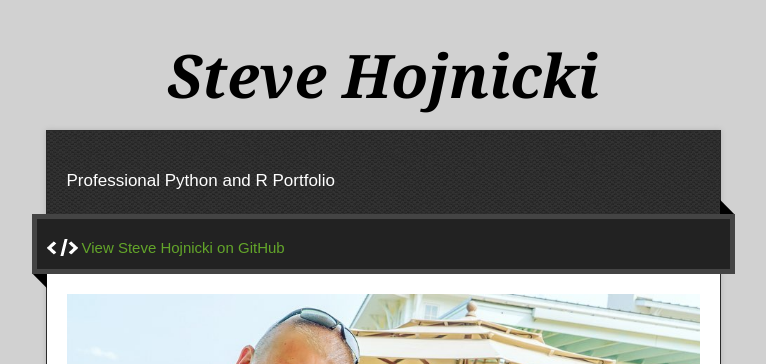
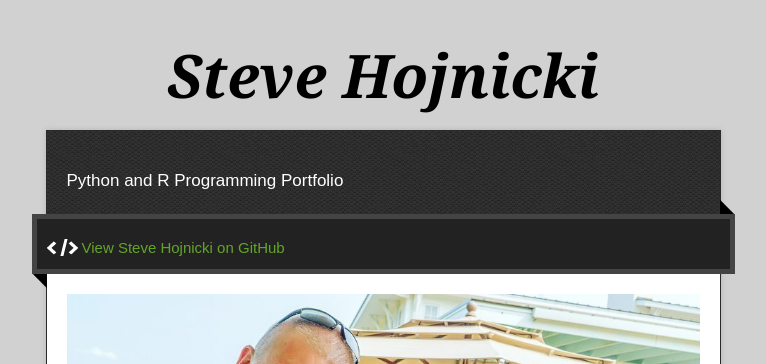
Before and after one commit to Hojnicki/hojnicki.github.io, a Jekyll site: the page built from index.md, in a window 1280 px wide. Shown: the top 364 px of the page, without its empty margins (257-1023 px from the left). Built offline with Jekyll 4.4.1, drawn with Linux system fonts in a browser that asks for light colours; our own code applies the rules of GitHub Pages for plain Markdown files.

Commit message:
Update _config.yml

```diff
--- a/_config.yml
+++ b/_config.yml
@@ -1,5 +1,5 @@
 title: Steve Hojnicki
-description: Professional Python and R Portfolio
+description: Python and R Programming Portfolio
 show_downloads: false
 google_analytics:
 theme: jekyll-theme-time-machine
```
